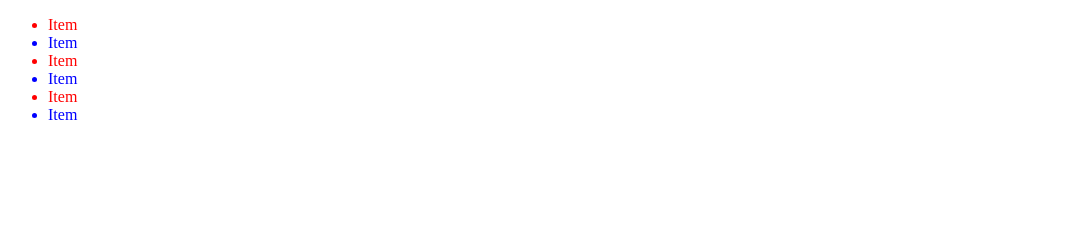
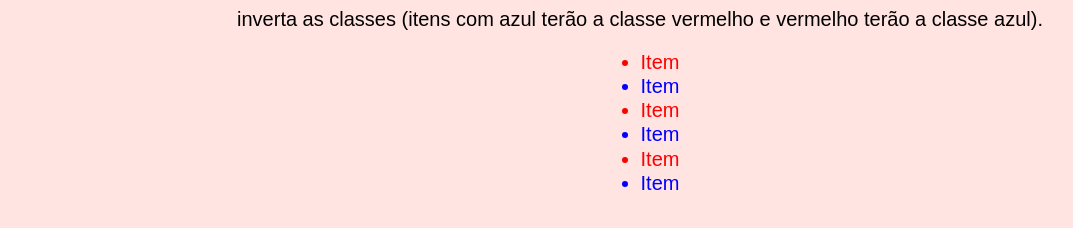
Before and after one commit to CarlaDeOliveira99/ExerciciosEmJavaScript, a plain HTML site: page Exe05/index.html in a window 1280 px wide. Shown: the whole page, without its empty margins (0-1073 px from the left). Drawn offline with Linux system fonts and the light colour scheme.

Commit message:
adicionado cor de fundo

```diff
--- a/Exe05/index.html
+++ b/Exe05/index.html
@@ -1,18 +1,41 @@
 <!DOCTYPE html>
 <html>
+
 <head>
     <meta charset="UTF-8">
     <title>Exercicio converter as cores</title>
     <style>
-        .azul{
+        body {
+            background-color: #ffe4e1;
+        }
+
+        .azul {
             color: blue;
+            margin-bottom: 3%;
         }
-        .vermelho{
+
+        .vermelho {
             color: red;
+            margin-bottom: 3%;
         }
+
+        div{
+         width: fit-content;
+         height: fit-content;
+         margin: auto;
+         font-size: 15pt;
+         font-family: Arial, Helvetica, sans-serif;
+        }
+
+
+
     </style>
 </head>
+
 <body>
+
+    <div>inverta as classes (itens com azul terão a classe vermelho e vermelho terão a classe azul).</div>
+    <div>
         <ul>
             <li class="azul">Item</li>
             <li class="vermelho">Item</li>
@@ -21,7 +44,9 @@
             <li class="azul">Item</li>
             <li class="vermelho">Item</li>
         </ul>
+    </div>
 
     <script src="script.js"></script>
 </body>
+
 </html>
```
Lines whose indentation alone changed are shown as unchanged.
